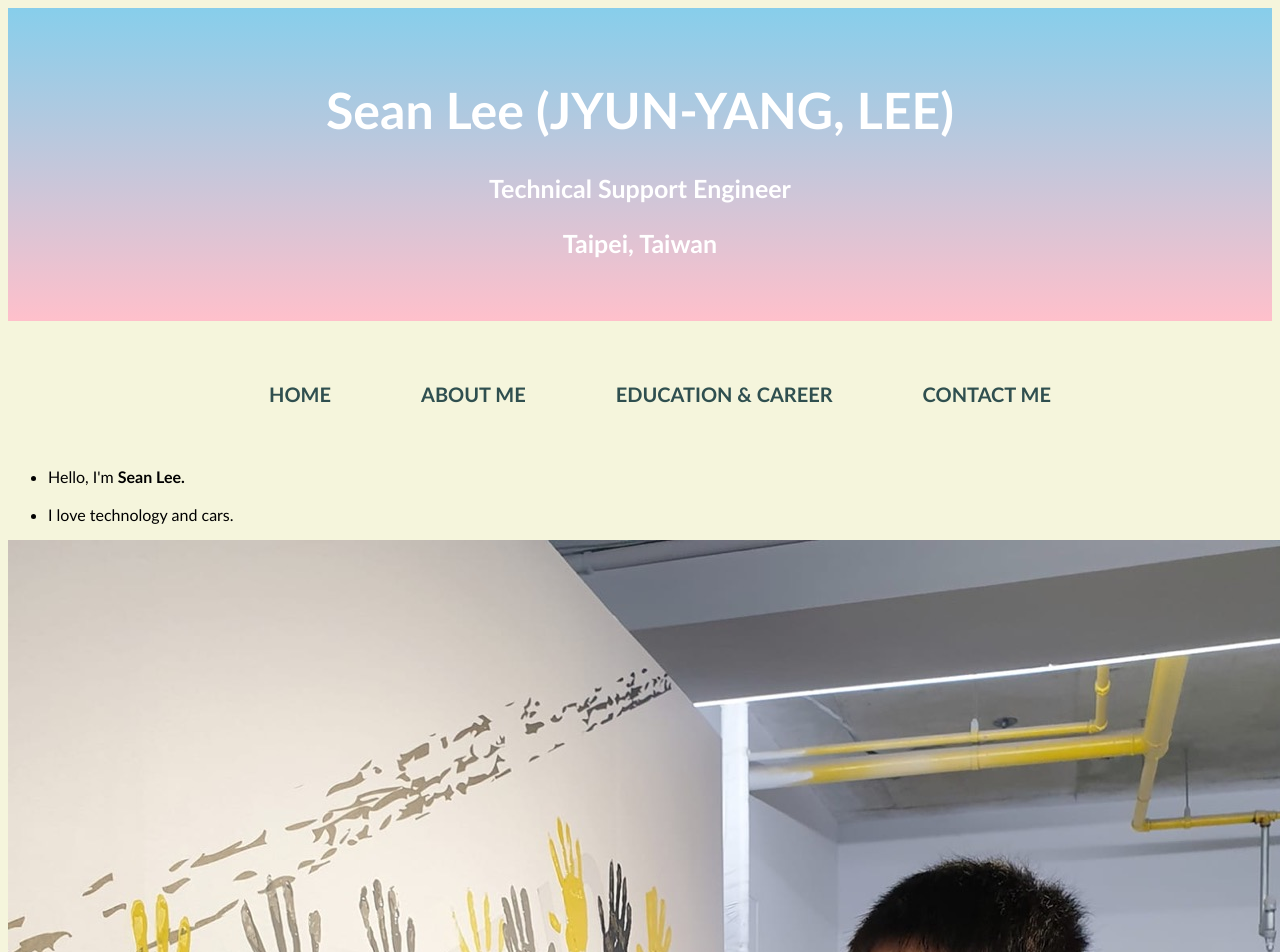
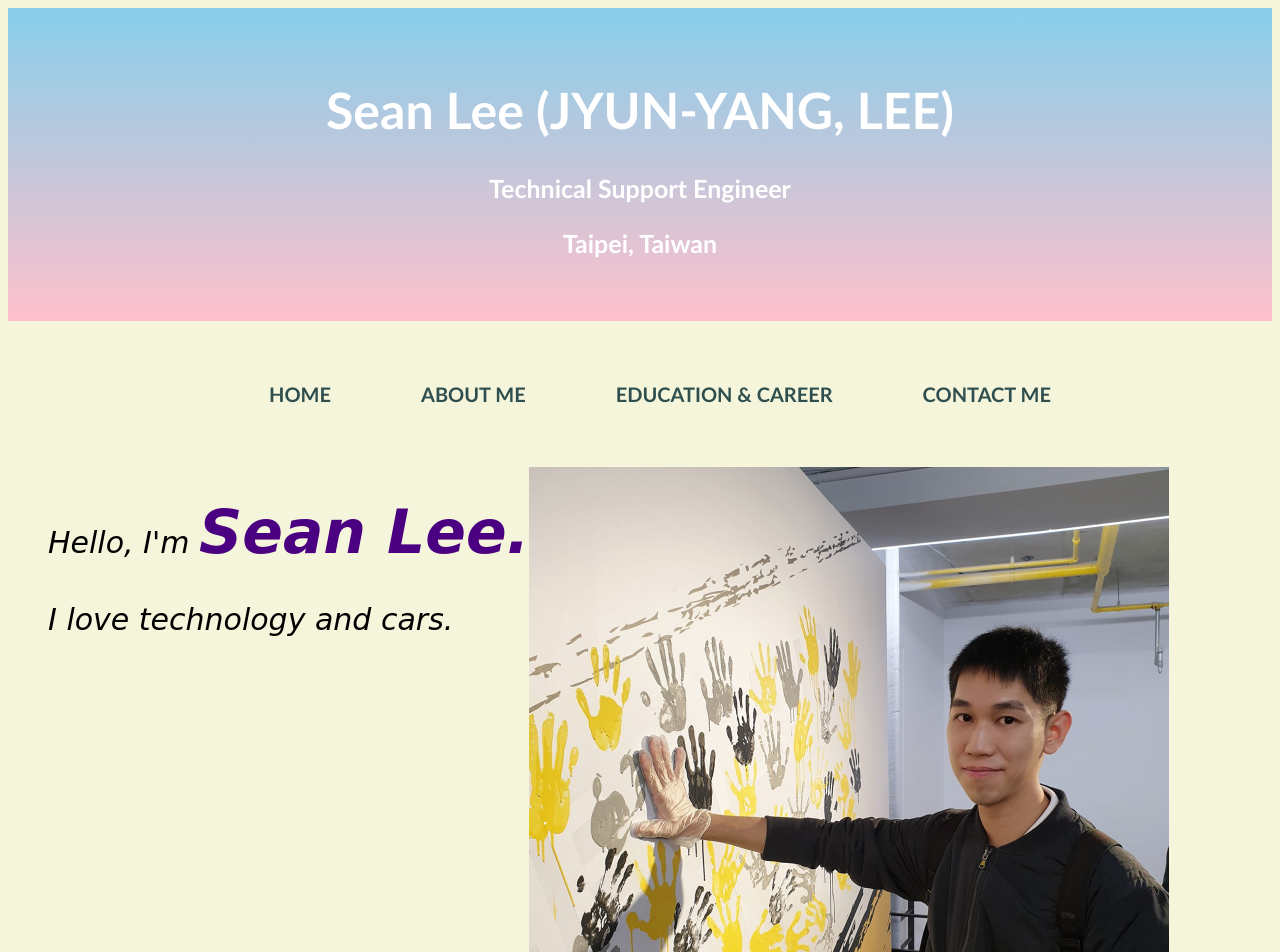
Before and after one commit to s847292/s847292.github.io, a plain HTML site: page index.html in a window 1280 px wide. Shown: the top 952 px of the page. Drawn offline with Linux system fonts and the light colour scheme.

Commit message:
Update index.html

```diff
--- a/index.html
+++ b/index.html
@@ -5,6 +5,37 @@
     <link rel="shortcut icon" type="image/x-icon" href="favicon.ico?" />
     <meta charset="utf-8">
     <link rel="stylesheet" href="https://s847292.github.io/style.css">
+
+    <style>
+        #intro {
+    display: inline-flex;
+    margin: 0 auto;
+}
+span {
+    display: inline-flex;
+}
+
+span>ul {
+    list-style-type: none;
+}
+
+#hello {
+    font-family: cursive;
+    font-size: 30px;
+    font-style: italic;
+    }
+
+#seanlee {
+    font-size: 60px;
+    color: indigo;
+}
+
+#seanimg {
+    width: 640px;
+    height: 640px;
+    vertical-align: middle;
+}
+    </style>
 </head>
 
 <body>
```
